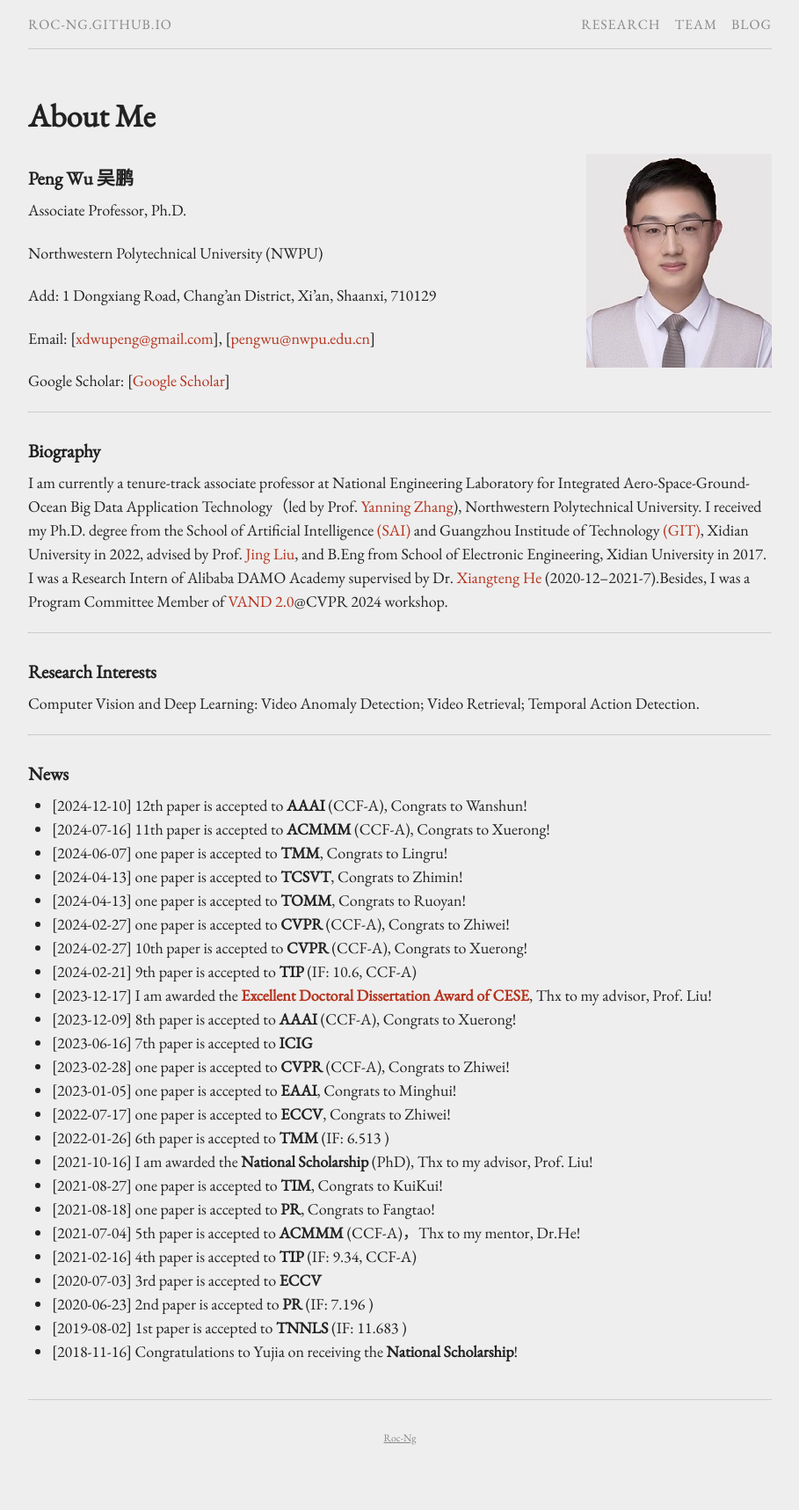
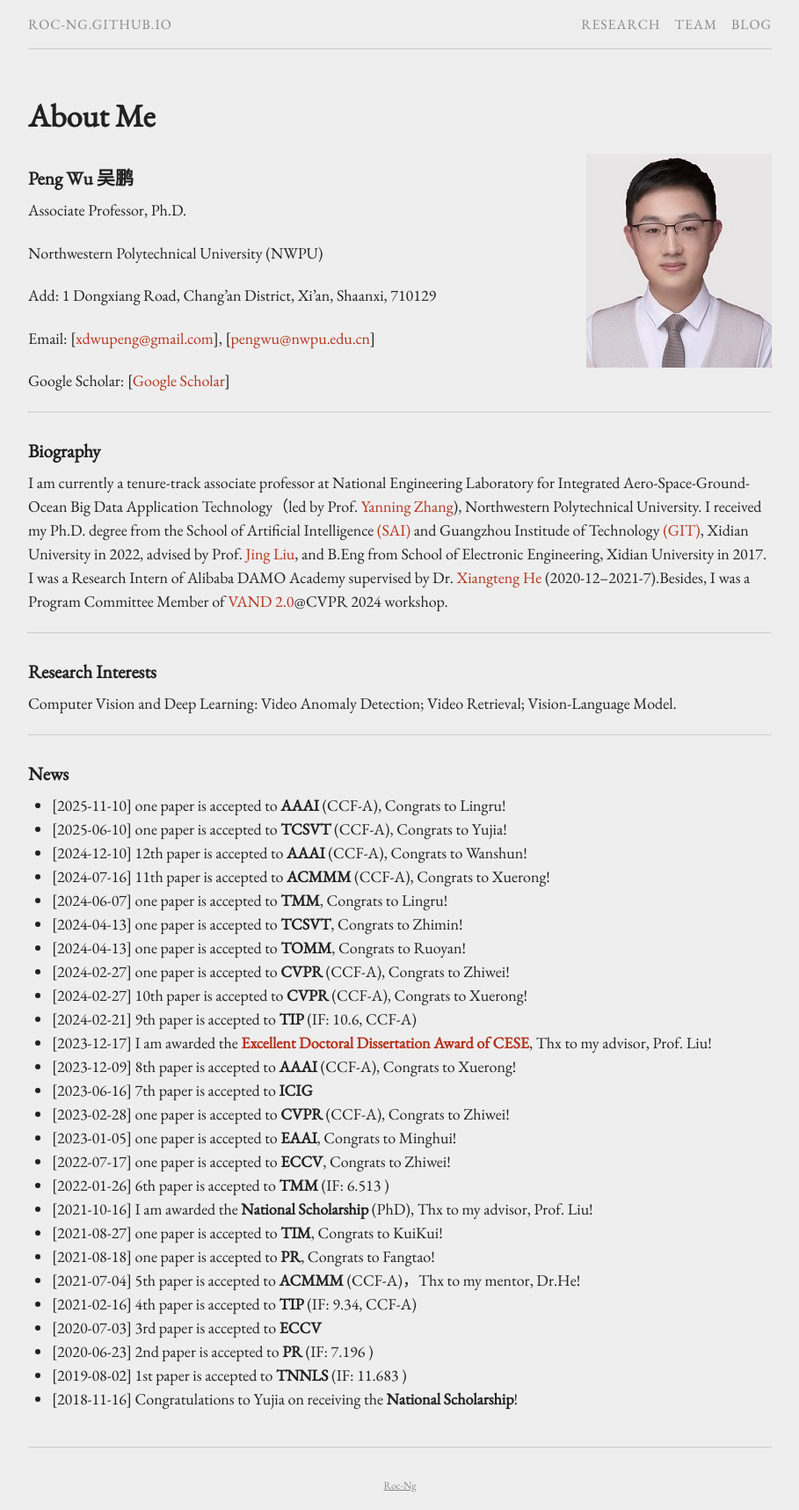
Before and after one commit to Roc-Ng/Roc-Ng.github.io, a Jekyll site: the page built from index.md, in a window 1280 px wide. Shown: the whole page at 88% size, without its empty margins (185-1094 px from the left). Built offline with Jekyll 4.4.1, drawn with Linux system fonts in a browser that asks for light colours; before the commit the page ends 1663 px from its top, so only the background shows below that.

Commit message:
Update index.md

```diff
--- a/index.md
+++ b/index.md
@@ -28,11 +28,13 @@
 
 ### Research Interests
 
-Computer Vision and Deep Learning: Video Anomaly Detection; Video Retrieval; Temporal Action Detection.
+Computer Vision and Deep Learning: Video Anomaly Detection; Video Retrieval; Vision-Language Model.
 
 ------
 
 ### News
++ [2025-11-10]  one paper is accepted to **AAAI** (CCF-A), Congrats to Lingru!
++ [2025-06-10]  one paper is accepted to **TCSVT** (CCF-A), Congrats to Yujia!
 + [2024-12-10]  12th paper is accepted to **AAAI** (CCF-A), Congrats to Wanshun!
 + [2024-07-16]  11th paper is accepted to **ACMMM** (CCF-A), Congrats to Xuerong!
 + [2024-06-07]  one paper is accepted to **TMM**, Congrats to Lingru!
```
